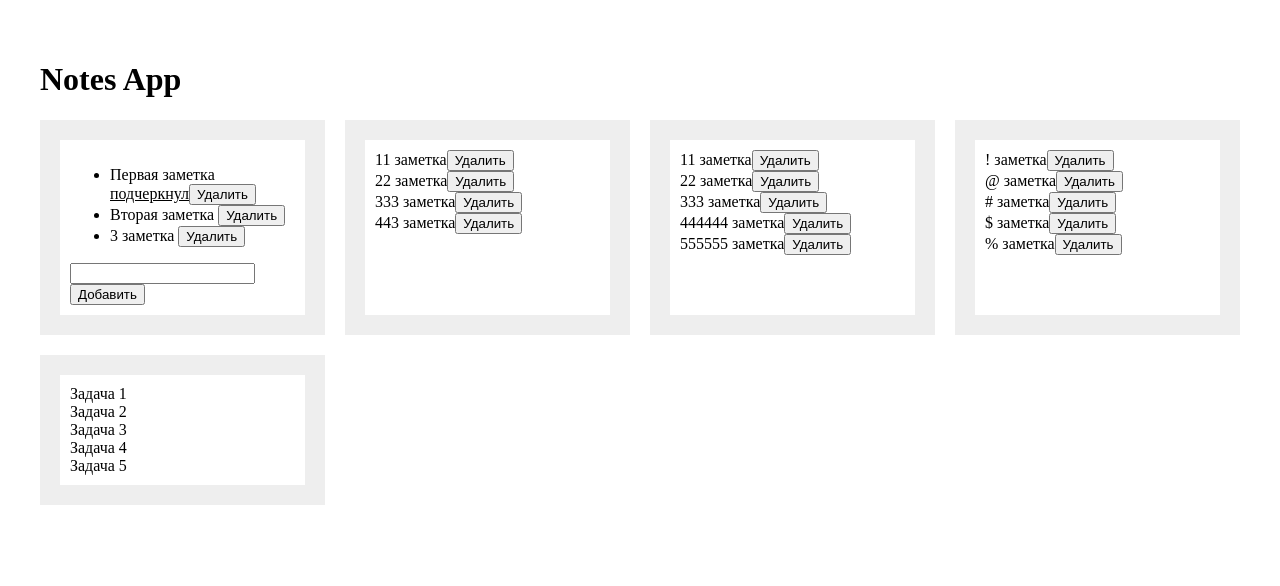
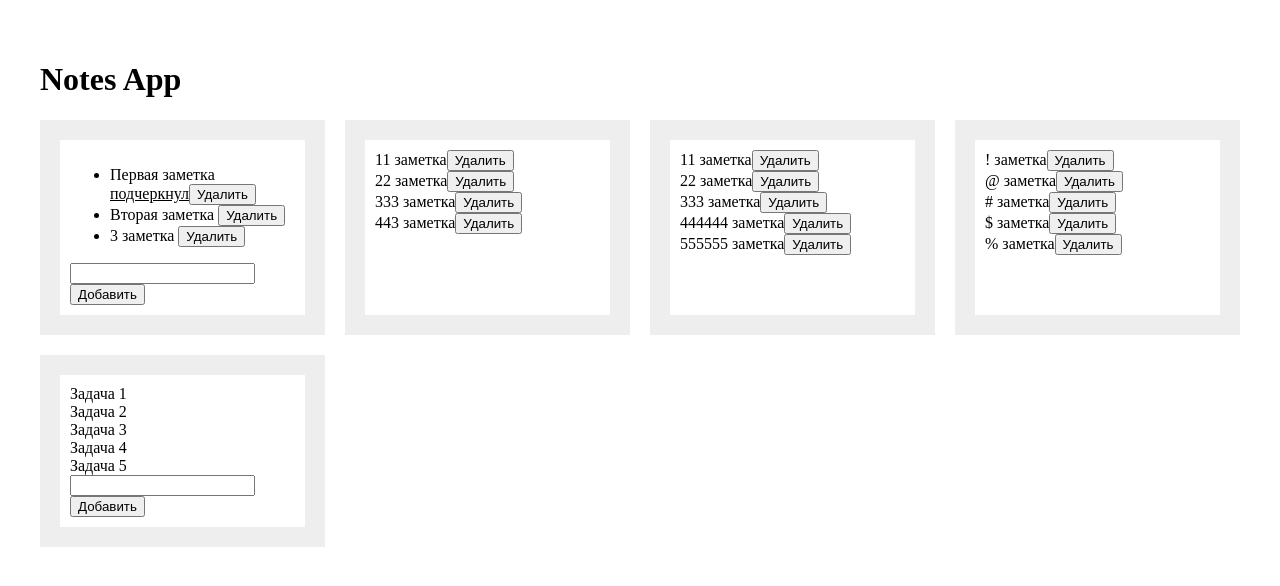
Before and after one commit to igor150195/notes-app, a React (Vite) app: page / in a window 1280 px wide. Shown: the top 586 px of the page. Built offline with nearby package versions, Linux system fonts and the light colour scheme.

Commit message:
добавил форму отправки для теста NoteForm2

```diff
--- a/src/App.jsx
+++ b/src/App.jsx
@@ -2,6 +2,7 @@ import React, { useState } from "react";
 import NoteList from "./components/NoteList";
 import NoteList2 from "./components/NoteList2";
 import NoteForm from "./components/NoteForm";
+import NoteForm2 from "./components/NoteForm2";
 import Note2 from "./components/Note2";
 import NoteList3 from "./components/NoteList3";
 import NoteList4 from "./components/NoteList4";
@@ -81,6 +82,15 @@ export default function App() {
     setTask(tasks.filter((task) => id != task.id));
   };
 
+  const handleOnAdd2 = (text) => {
+    const newTask = {
+      id: Math.random() * Date.now(),
+      text: text,
+    };
+
+    setTask([...tasks, newTask]);
+  };
+
   return (
     <div className="notes-app">
       <h1>Notes App</h1>
@@ -111,6 +121,7 @@ export default function App() {
 
         <div className="notes-app__list-item">
           <NoteList4 tasks={tasks} deleteTask={upDateTask} />
+          <NoteForm2 onAdd={handleOnAdd2} />
         </div>
       </div>
     </div>
--- /dev/null
+++ b/src/components/NoteForm2.jsx
@@ -0,0 +1,29 @@
+import React, { useState } from "react";
+import PropTypes from "prop-types";
+
+export default function NoteForm2({ onAdd }) {
+  const [text, setText] = useState("");
+
+  const handleSubmit = (e) => {
+    e.preventDefault();
+    onAdd(text);
+
+    setText("");
+  };
+
+  return (
+    <form onSubmit={handleSubmit}>
+      <input
+        type="text"
+        value={text}
+        onChange={(e) => setText(e.target.value)}
+      />
+      <button>Добавить</button>
+    </form>
+  );
+}
+
+// PropTypes проверяют типы props
+NoteForm2.propTypes = {
+  onAdd: PropTypes.func.isRequired,
+};
```
